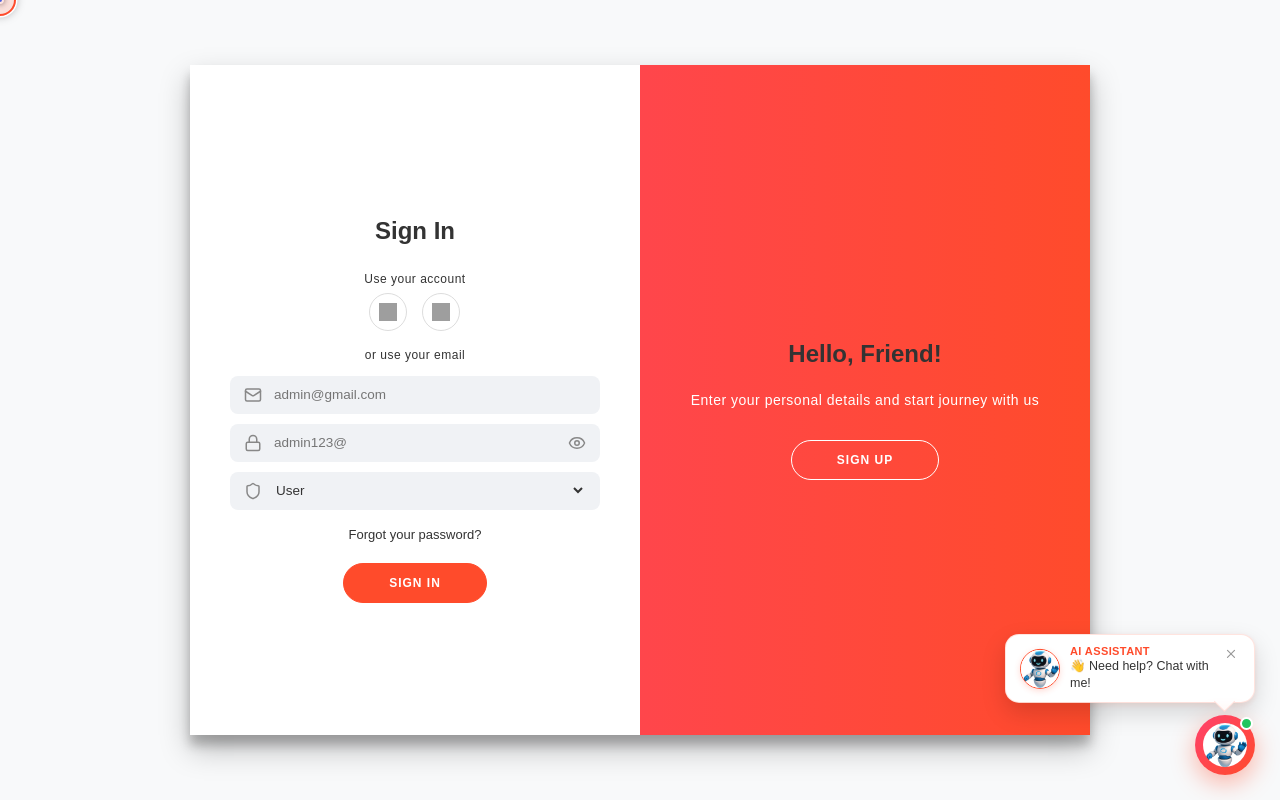
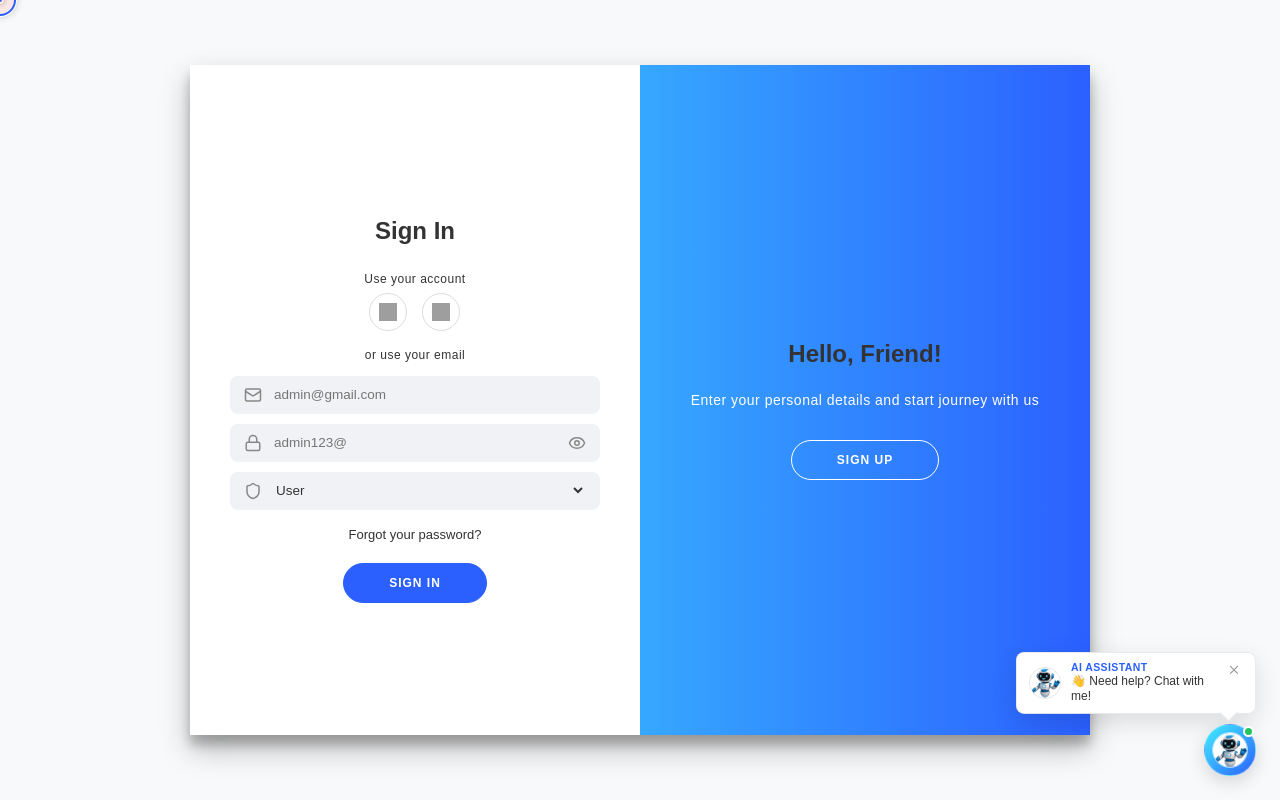
Before and after one commit to Azkaazeem/MERN_FINAL_HACKATHON_2026, a React app in the folder FRONTEND/: page /login in a window 1280 px wide. Built offline with nearby package versions, Linux system fonts and the light colour scheme; grey boxes are pictures that could not be loaded; the HTML template or start-up script is replaced by a standard one.

Commit message:
Fix cursor color dynamic binding to root variables and make Chatbot circle borders sleek and thin

```diff
--- a/FRONTEND/src/components/Chatbot/Chatbot.css
+++ b/FRONTEND/src/components/Chatbot/Chatbot.css
@@ -1,8 +1,8 @@
 /* Chatbot.css (Inherits theme variables from index.css) */
 .chatbot-wrapper {
   position: fixed;
-  bottom: 25px;
-  right: 25px;
+  bottom: 24px;
+  right: 24px;
   z-index: 99999;
   font-family: var(--font-family);
   display: flex;
@@ -13,15 +13,15 @@
 /* ================= FLOATING PROMPT BUBBLE ================= */
 .chatbot-prompt-bubble {
   background: #ffffff;
-  border-radius: 14px;
-  padding: 10px 14px;
-  box-shadow: 0 10px 25px rgba(0, 0, 0, 0.15), 0 2px 6px rgba(255, 75, 43, 0.1);
-  border: 1px solid rgba(255, 75, 43, 0.15);
+  border-radius: 8px; /* Sharp modern */
+  padding: 8px 12px;
+  box-shadow: 0 8px 24px rgba(0, 0, 0, 0.12);
+  border: 1px solid rgba(0, 0, 0, 0.08);
   display: flex;
   align-items: center;
   gap: 10px;
-  margin-bottom: 12px;
-  max-width: 250px;
+  margin-bottom: 10px;
+  max-width: 240px;
   position: relative;
   animation: floatBubble 2.8s ease-in-out infinite;
   cursor: pointer;
@@ -32,14 +32,14 @@
 .chatbot-prompt-bubble::after {
   content: '';
   position: absolute;
-  bottom: -7px;
-  right: 22px;
-  width: 14px;
-  height: 14px;
+  bottom: -6px;
+  right: 20px;
+  width: 12px;
+  height: 12px;
   background: #ffffff;
   transform: rotate(45deg);
-  border-bottom: 1px solid rgba(255, 75, 43, 0.15);
-  border-right: 1px solid rgba(255, 75, 43, 0.15);
+  border-bottom: 1px solid rgba(0, 0, 0, 0.08);
+  border-right: 1px solid rgba(0, 0, 0, 0.08);
 }
 
 @keyframes floatBubble {
@@ -47,18 +47,17 @@
     transform: translateY(0);
   }
   50% {
-    transform: translateY(-8px);
+    transform: translateY(-7px);
   }
 }
 
 .bubble-robot-img {
-  width: 40px;
-  height: 40px;
+  width: 32px;
+  height: 32px;
   flex-shrink: 0;
   border-radius: 50%;
   object-fit: cover;
-  border: 1px solid var(--primary-color);
-  box-shadow: 0 2px 6px rgba(255, 75, 43, 0.2);
+  border: 1px solid rgba(0, 0, 0, 0.12); /* Clean subtle border */
 }
 
 .bubble-text-content {
@@ -66,7 +65,7 @@
 }
 
 .bubble-title {
-  font-size: 11px;
+  font-size: 10.5px;
   font-weight: 700;
   color: var(--primary-color);
   text-transform: uppercase;
@@ -74,10 +73,10 @@
 }
 
 .bubble-msg {
-  font-size: 12.5px;
+  font-size: 12px;
   color: #333333;
   font-weight: 500;
-  line-height: 1.35;
+  line-height: 1.3;
   margin-top: 1px;
 }
 
@@ -90,7 +89,7 @@
   display: flex;
   align-items: center;
   justify-content: center;
-  border-radius: 50%;
+  border-radius: 4px;
   transition: all 0.2s;
   align-self: flex-start;
 }
@@ -102,12 +101,12 @@
 
 /* ================= FLOATING ACTION BUTTON (TRIGGER) ================= */
 .chatbot-fab-btn {
-  width: 60px;
-  height: 60px;
+  width: 52px;
+  height: 52px;
   border-radius: 50%;
   background: linear-gradient(135deg, var(--secondary-color), var(--primary-color));
-  border: none;
-  box-shadow: 0 8px 25px rgba(255, 75, 43, 0.4);
+  border: 1px solid rgba(255, 255, 255, 0.2);
+  box-shadow: 0 6px 18px rgba(0, 0, 0, 0.15);
   cursor: pointer;
   display: flex;
   align-items: center;
@@ -116,11 +115,12 @@
   position: relative;
   transition: transform 0.25s cubic-bezier(0.34, 1.56, 0.64, 1), box-shadow 0.25s ease;
   outline: none;
+  padding: 0;
 }
 
 .chatbot-fab-btn:hover {
-  transform: scale(1.08);
-  box-shadow: 0 10px 30px rgba(255, 75, 43, 0.55);
+  transform: scale(1.06);
+  box-shadow: 0 8px 24px rgba(0, 0, 0, 0.22);
 }
 
 .chatbot-fab-btn:active {
@@ -128,18 +128,19 @@
 }
 
 .fab-robo-icon {
-  width: 44px;
-  height: 44px;
+  width: 36px;
+  height: 36px;
   border-radius: 50%;
   object-fit: cover;
+  border: 1px solid rgba(255, 255, 255, 0.6);
 }
 
 .fab-online-dot {
   position: absolute;
-  top: 2px;
-  right: 2px;
-  width: 13px;
-  height: 13px;
+  top: 1px;
+  right: 1px;
+  width: 11px;
+  height: 11px;
   background-color: #22c55e;
   border: 2px solid #ffffff;
   border-radius: 50%;
@@ -147,23 +148,23 @@
 
 /* ================= CHATBOT WINDOW MODAL ================= */
 .chatbot-modal {
-  width: 360px;
-  height: 480px;
+  width: 350px;
+  height: 470px;
   background: #ffffff;
-  border-radius: 18px;
-  box-shadow: 0 15px 40px rgba(0, 0, 0, 0.2);
+  border-radius: 8px; /* Sharp modern */
+  box-shadow: 0 15px 40px rgba(0, 0, 0, 0.18);
   border: 1px solid rgba(0, 0, 0, 0.08);
   display: flex;
   flex-direction: column;
   overflow: hidden;
-  margin-bottom: 14px;
+  margin-bottom: 12px;
   animation: slideUpModal 0.3s cubic-bezier(0.16, 1, 0.3, 1) forwards;
 }
 
 @keyframes slideUpModal {
   from {
     opacity: 0;
-    transform: translateY(20px) scale(0.95);
+    transform: translateY(16px) scale(0.96);
   }
   to {
     opacity: 1;
@@ -175,7 +176,7 @@
 .chatbot-header {
   background: linear-gradient(135deg, var(--secondary-color), var(--primary-color));
   color: #ffffff;
-  padding: 14px 18px;
+  padding: 12px 16px;
   display: flex;
   align-items: center;
   justify-content: space-between;
@@ -188,23 +189,23 @@
 }
 
 .header-avatar {
-  width: 38px;
-  height: 38px;
+  width: 32px;
+  height: 32px;
   border-radius: 50%;
   object-fit: cover;
-  border: 2px solid #ffffff;
+  border: 1px solid rgba(255, 255, 255, 0.8);
   background: #ffffff;
 }
 
 .header-info h4 {
-  font-size: 15px;
+  font-size: 14px;
   font-weight: 700;
   margin: 0;
   line-height: 1.2;
 }
 
 .header-status {
-  font-size: 11.5px;
+  font-size: 11px;
   display: flex;
   align-items: center;
   gap: 5px;
@@ -212,20 +213,20 @@
 }
 
 .status-indicator {
-  width: 7px;
-  height: 7px;
+  width: 6px;
+  height: 6px;
   background-color: #4ade80;
   border-radius: 50%;
-  box-shadow: 0 0 5px #4ade80;
+  box-shadow: 0 0 4px #4ade80;
 }
 
 .header-close-btn {
   background: rgba(255, 255, 255, 0.2);
   border: none;
   color: #ffffff;
-  width: 28px;
-  height: 28px;
-  border-radius: 50%;
+  width: 26px;
+  height: 26px;
+  border-radius: 4px;
   display: flex;
   align-items: center;
   justify-content: center;
@@ -241,11 +242,11 @@
 .chatbot-body {
   flex: 1;
   background-color: #f8f9fa;
-  padding: 16px;
+  padding: 14px;
   overflow-y: auto;
   display: flex;
   flex-direction: column;
-  gap: 12px;
+  gap: 10px;
 }
 
 .message-item {
@@ -264,50 +265,48 @@
 }
 
 .bot-msg-avatar {
-  width: 28px;
-  height: 28px;
+  width: 24px;
+  height: 24px;
   border-radius: 50%;
   object-fit: cover;
-  border: 1px solid var(--primary-color);
+  border: 1px solid rgba(0, 0, 0, 0.1);
   flex-shrink: 0;
 }
 
 .message-bubble {
-  padding: 10px 14px;
-  border-radius: 14px;
-  font-size: 13px;
+  padding: 8px 12px;
+  border-radius: 4px; /* Sharp modern */
+  font-size: 12.5px;
   line-height: 1.4;
 }
 
 .message-item.bot .message-bubble {
   background-color: #ffffff;
   color: #333333;
-  border: 1px solid #e9ecef;
-  border-bottom-left-radius: 4px;
-  box-shadow: 0 2px 6px rgba(0, 0, 0, 0.04);
+  border: 1px solid #e2e8f0;
+  box-shadow: 0 1px 4px rgba(0, 0, 0, 0.03);
 }
 
 .message-item.user .message-bubble {
   background: linear-gradient(135deg, var(--secondary-color), var(--primary-color));
   color: #ffffff;
-  border-bottom-right-radius: 4px;
-  box-shadow: 0 2px 8px rgba(255, 75, 43, 0.25);
+  box-shadow: 0 2px 6px rgba(0, 0, 0, 0.15);
 }
 
 .message-time {
   font-size: 10px;
   color: #888888;
-  margin-top: 4px;
+  margin-top: 3px;
   text-align: right;
 }
 
 .message-item.user .message-time {
-  color: rgba(255, 255, 255, 0.8);
+  color: rgba(255, 255, 255, 0.85);
 }
 
 /* Modal Footer / Input Area */
 .chatbot-footer {
-  padding: 10px 14px;
+  padding: 10px 12px;
   background: #ffffff;
   border-top: 1px solid #f0f0f0;
 }
@@ -316,8 +315,8 @@
   display: flex;
   align-items: center;
   background: #f1f3f5;
-  border-radius: 25px;
-  padding: 6px 12px;
+  border-radius: 4px; /* Sharp */
+  padding: 5px 10px;
   gap: 8px;
 }
 
@@ -326,7 +325,7 @@
   background: transparent;
   border: none;
   outline: none;
-  font-size: 13px;
+  font-size: 12.5px;
   font-family: var(--font-family);
   color: #333333;
 }
@@ -335,9 +334,9 @@
   background: linear-gradient(135deg, var(--secondary-color), var(--primary-color));
   border: none;
   color: #ffffff;
-  width: 32px;
-  height: 32px;
-  border-radius: 50%;
+  width: 28px;
+  height: 28px;
+  border-radius: 4px; /* Sharp */
   display: flex;
   align-items: center;
   justify-content: center;
--- a/FRONTEND/src/components/CustomCursor/CustomCursor.css
+++ b/FRONTEND/src/components/CustomCursor/CustomCursor.css
@@ -1,4 +1,4 @@
-/* CustomCursor.css */
+/* CustomCursor.css - Fully Bound to Global index.css Theme Variables */
 * {
   cursor: none !important;
 }
@@ -10,7 +10,7 @@
   width: 100vw;
   height: 100vh;
   pointer-events: none;
-  z-index: 2147483647; /* Highest layer */
+  z-index: 2147483647; /* Highest top-level layer */
 }
 
 .custom-cursor-dot {
@@ -19,13 +19,13 @@
   left: 0;
   width: 8px;
   height: 8px;
-  background-color: #2b60ff;
+  background-color: var(--primary-color);
   border: 2px solid #ffffff;
-  box-shadow: 0 0 6px rgba(0, 0, 0, 0.6);
+  box-shadow: 0 0 5px rgba(0, 0, 0, 0.4);
   border-radius: 50%;
   pointer-events: none;
   transform: translate(-50%, -50%);
-  transition: transform 0.15s ease, background-color 0.15s ease;
+  transition: transform 0.15s ease, background-color 0.2s ease, border-color 0.2s ease;
 }
 
 .custom-cursor-ring {
@@ -34,34 +34,34 @@
   left: 0;
   width: 32px;
   height: 32px;
-  border: 2px solid #ff4b2b;
-  box-shadow: 0 0 0 1.5px #ffffff, 0 0 10px rgba(0, 0, 0, 0.35);
-  background-color: rgba(255, 75, 43, 0.15);
+  border: 2px solid var(--primary-color);
+  box-shadow: 0 0 0 1px #ffffff, 0 0 8px rgba(0, 0, 0, 0.25);
+  background-color: var(--primary-light, rgba(255, 75, 43, 0.1));
   border-radius: 50%;
   pointer-events: none;
   transform: translate(-50%, -50%);
-  transition: width 0.2s ease, height 0.2s ease, transform 0.15s ease, background-color 0.2s ease, border-color 0.2s ease;
+  transition: width 0.2s ease, height 0.2s ease, transform 0.15s ease, background-color 0.2s ease, border-color 0.2s ease, box-shadow 0.2s ease;
 }
 
 /* Hover state on interactive elements */
 .custom-cursor-ring.cursor-hover {
-  width: 48px;
-  height: 48px;
+  width: 46px;
+  height: 46px;
   background-color: rgba(255, 255, 255, 0.25);
   border-color: #ffffff;
-  box-shadow: 0 0 0 2px #ff4b2b, 0 0 14px rgba(255, 75, 43, 0.5);
+  box-shadow: 0 0 0 2px var(--primary-color), 0 0 14px var(--primary-glow);
 }
 
 .custom-cursor-dot.cursor-hover {
-  transform: translate(-50%, -50%) scale(1.4);
-  background-color: #ffffff;
-  border-color: #ff4b2b;
+  transform: translate(-50%, -50%) scale(1.3);
+  background-color: var(--secondary-color);
+  border-color: #ffffff;
 }
 
 /* Click / Active state */
 .custom-cursor-ring.cursor-active {
   transform: translate(-50%, -50%) scale(0.75);
-  background-color: rgba(255, 75, 43, 0.4);
+  background-color: var(--primary-glow);
 }
 
 .custom-cursor-dot.cursor-active {
--- a/FRONTEND/src/index.css
+++ b/FRONTEND/src/index.css
@@ -11,8 +11,8 @@
    ========================================================================== */
 :root {
   /* --- Primary Brand & Gradient Colors --- */
-  --primary-color: #ff4b2b;              /* Main brand highlight color */
-  --secondary-color: #ff416c;            /* Gradient pair secondary color */
+    --primary-color: #2b60ff;
+  --secondary-color: #41efff;           /* Gradient pair secondary color */
   --primary-glow: rgba(255, 75, 43, 0.25);
   --primary-light: rgba(255, 75, 43, 0.1);
 
```
